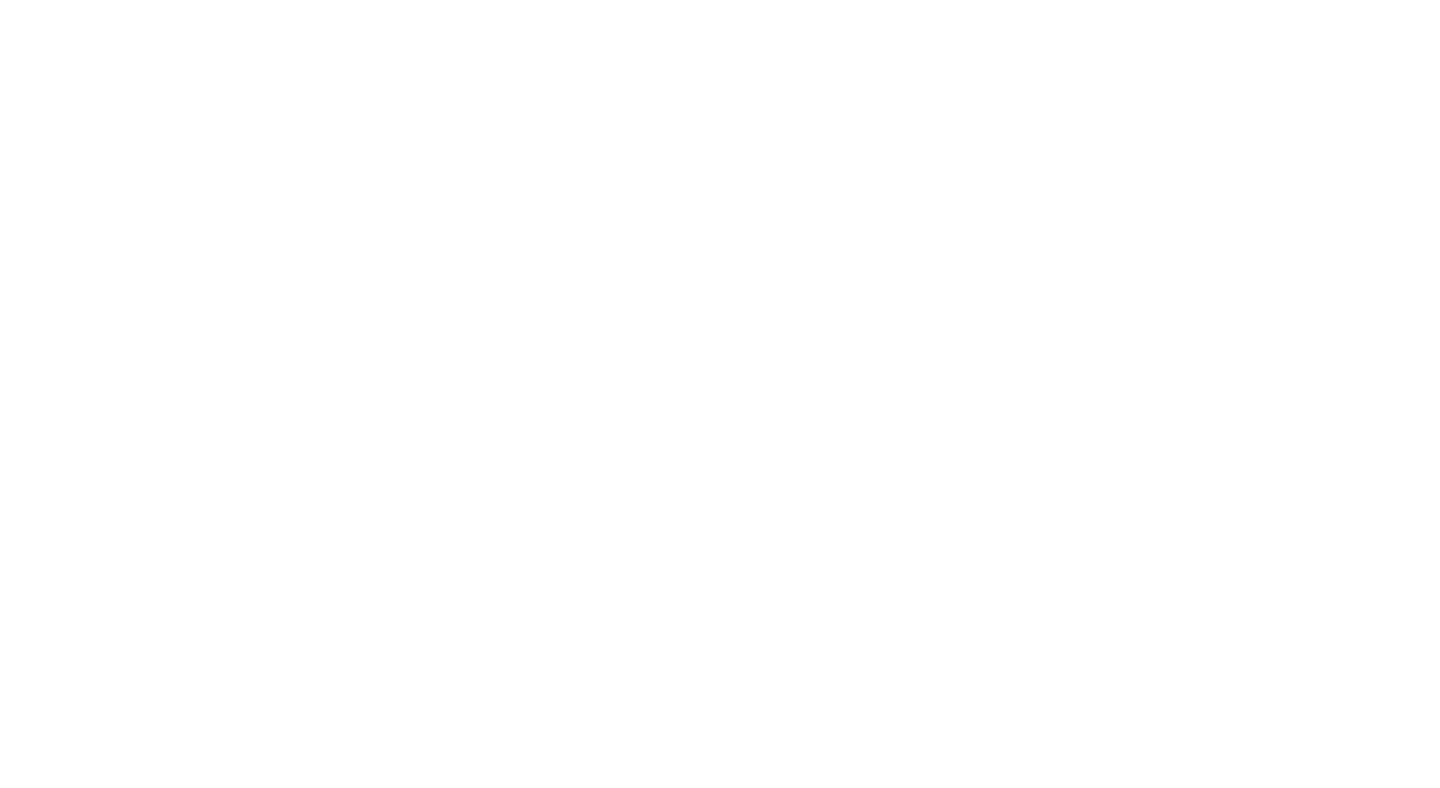
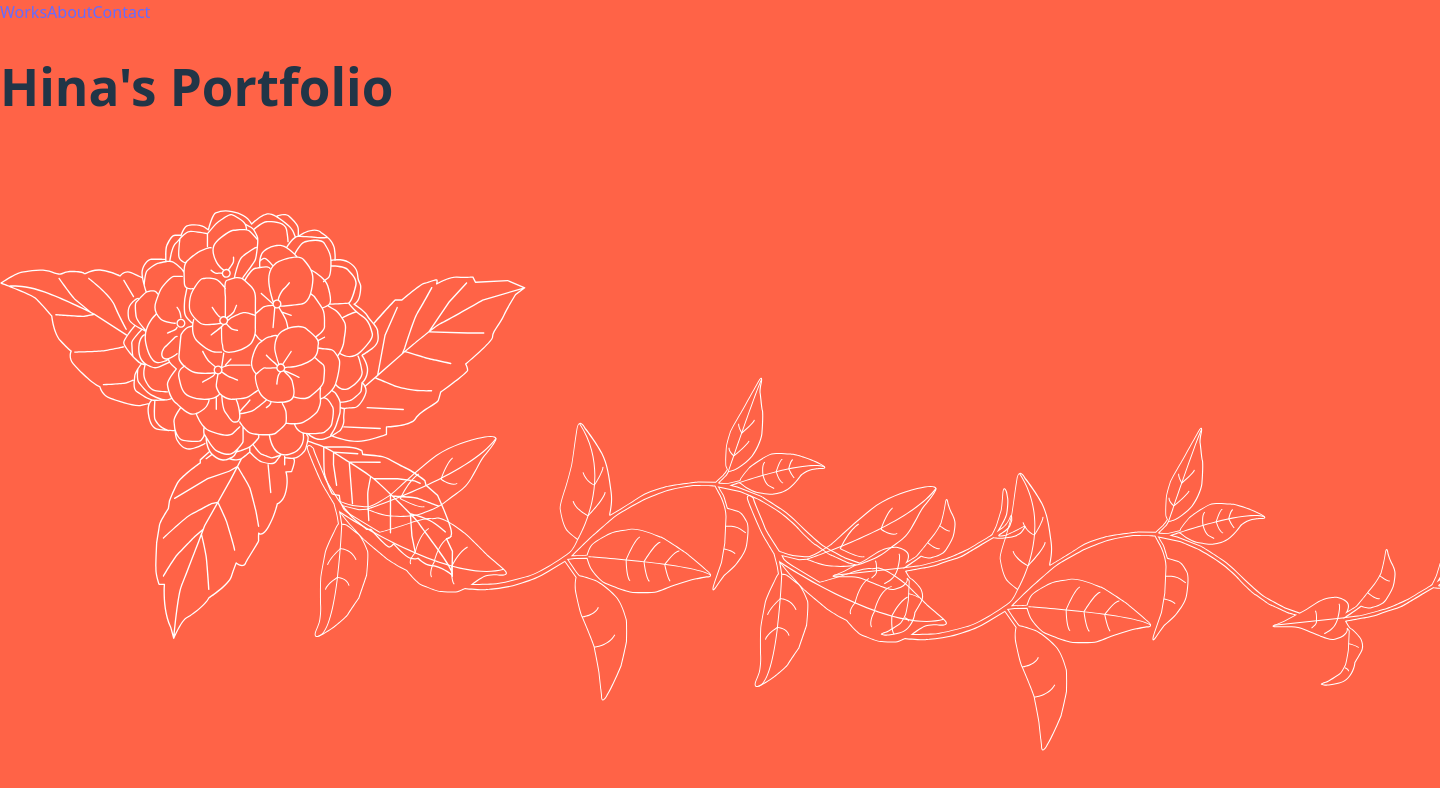
Before and after one commit to ehina24/portfolio, a React (Vite) app: page / in a window 1280 px wide. Shown: the top 788 px of the page, 1440 px wide, since content can reach past the window. Built offline with nearby package versions, Linux system fonts and the light colour scheme.

Commit message:
add　ファイル追加

```diff
--- /dev/null
+++ b/src/css/toppage.css
@@ -0,0 +1,3 @@
+.contentWrap{
+    background-color: tomato;
+}
--- a/src/toppage.tsx
+++ b/src/toppage.tsx
@@ -1,7 +1,20 @@
+import { Link } from "react-router-dom";
+import '../src/css/toppage.css';
+import hydrangea from './assets/img/hydrangea.svg';
+
 function TOP(){
     return(
         <>
+            <div className='contentWrap'>
+                <nav>
+                    <Link to="/works">Works</Link>
+                    <Link to="/about">About</Link>
+                    <Link to="/contact">Contact</Link>
+                </nav>
 
+                <h1>Hina's Portfolio</h1>
+                <img src={hydrangea} alt="紫陽花イラスト" />
+            </div>
         </>
     )
 }
```
Also changed, not shown: src/global.d.ts (added, +9 -0 lines), tsconfig.json (added, +20 -0 lines), src/assets/img/hydrangea.png (added), src/assets/img/hydrangea.svg (added).
